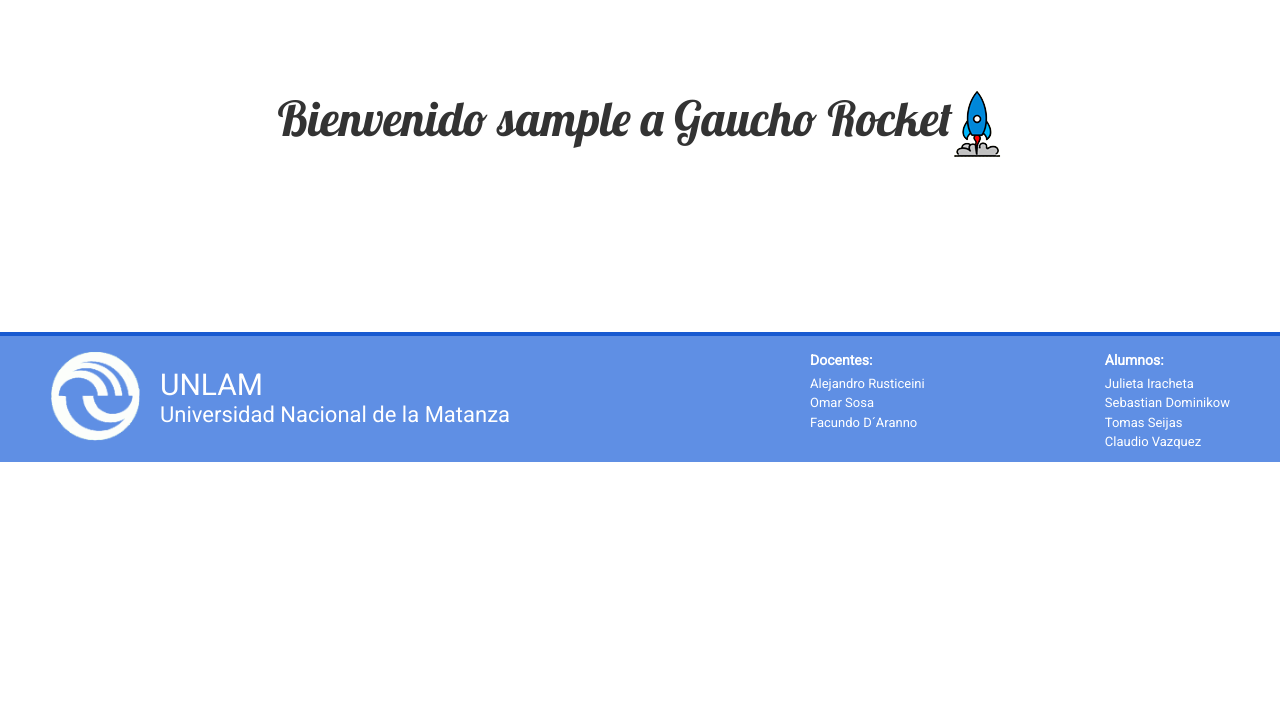
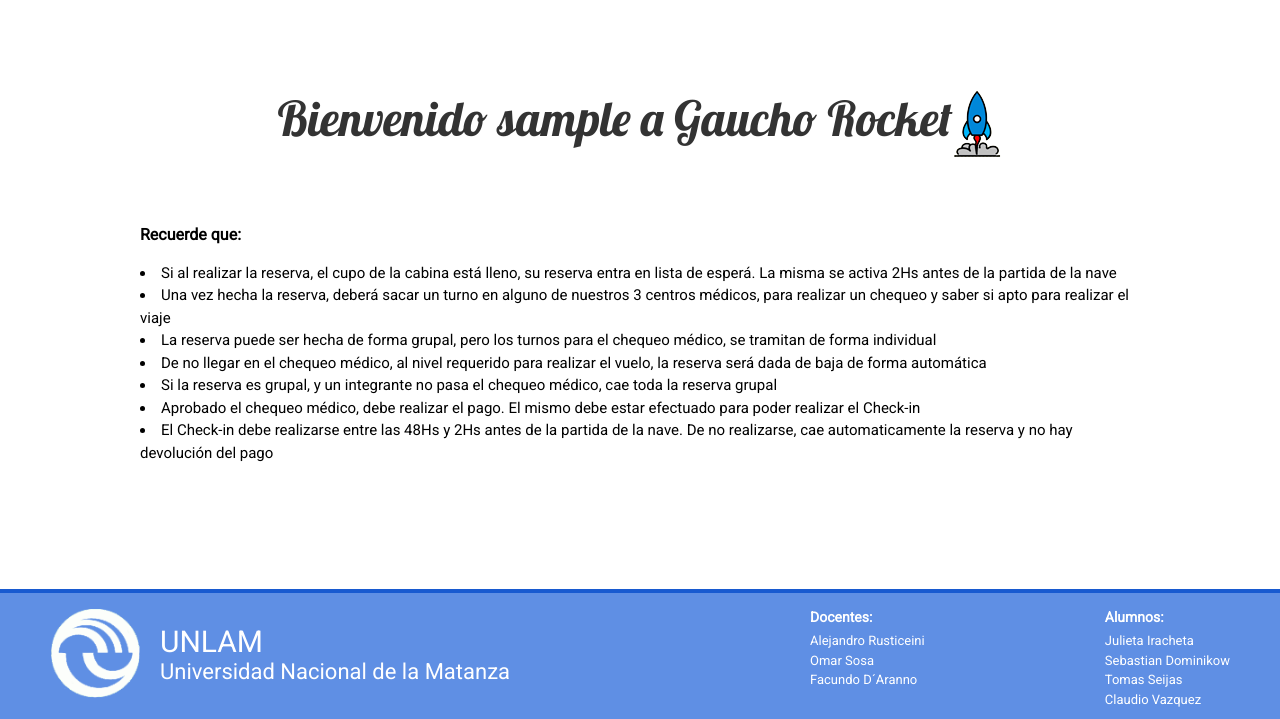
Before and after one commit to Gallo-Claudio/GauchoRocket, a PHP site: page /inicio.php in a window 1280 px wide. Shown: the part 198-917 px from the top of the page. Before the commit the page ends 660 px from the top, so only its background shows below. Run offline with PHP 8.4, Linux system fonts and the light colour scheme; the visitor is signed in with stand-in values (Sample User, id 1); tables that the repository leaves empty hold one stand-in row (values such as "Sample post").

Commit message:
Ajustes 2

```diff
--- a/css/gr.css
+++ b/css/gr.css
@@ -225,6 +225,21 @@ table.reservas {
     margin-top: 20px;
     margin-bottom: 35px;
 }
+div.bienvenida {
+    width: 1000px;
+    margin-left: auto;
+    margin-right: auto;
+    text-align: initial;
+}
+.bienvenida p{
+    font-size: 16px;
+    font-weight: bold;
+    margin-bottom: 15px;
+}
+
+
+
+
 
 /** ubicacion-asientos **/
 label {
--- a/inicio.php
+++ b/inicio.php
@@ -31,12 +31,21 @@ if($fila_turno){
     </head>
 <body>
 
-<div class="w3-container w3-lobster banda">
-    <p class="w3-xxxlarge w3-center">Bienvenido <?php echo $usuario; ?> a Gaucho Rocket<img src="img/cohete-espacial-mini.png"></p>
-
+<div class="w3-container banda">
+    <p class="w3-xxxlarge w3-center w3-lobster">Bienvenido <?php echo $usuario; ?> a Gaucho Rocket<img src="img/cohete-espacial-mini.png"></p>
+<div class="bienvenida">
+    <p>Recuerde que:</p>
+    <li>Si al realizar la reserva, el cupo de la cabina está lleno, su reserva entra en lista de esperá. La misma se activa 2Hs antes de la partida de la nave</li>
+    <li>Una vez hecha la reserva, deberá sacar un turno en alguno de nuestros 3 centros médicos, para realizar un chequeo y saber si apto para realizar el viaje</li>
+    <li>La reserva puede ser hecha de forma grupal, pero los turnos para el chequeo médico, se tramitan de forma individual</li>
+    <li> De no llegar en el chequeo médico, al nivel requerido para realizar el vuelo, la reserva será dada de baja de forma automática</li>
+    <li>Si la reserva es grupal, y un integrante no pasa el chequeo médico, cae toda la reserva grupal</li>
+    <li>Aprobado el chequeo médico, debe realizar el pago. El mismo debe estar efectuado para poder realizar el Check-in</li>
+    <li>El Check-in debe realizarse entre las 48Hs y 2Hs antes de la partida de la nave. De no realizarse, cae automaticamente la reserva y no hay devolución del pago</li>
 </div>
 
 
+</div>
 <?php
 include "pie.html";
 ?>
```
